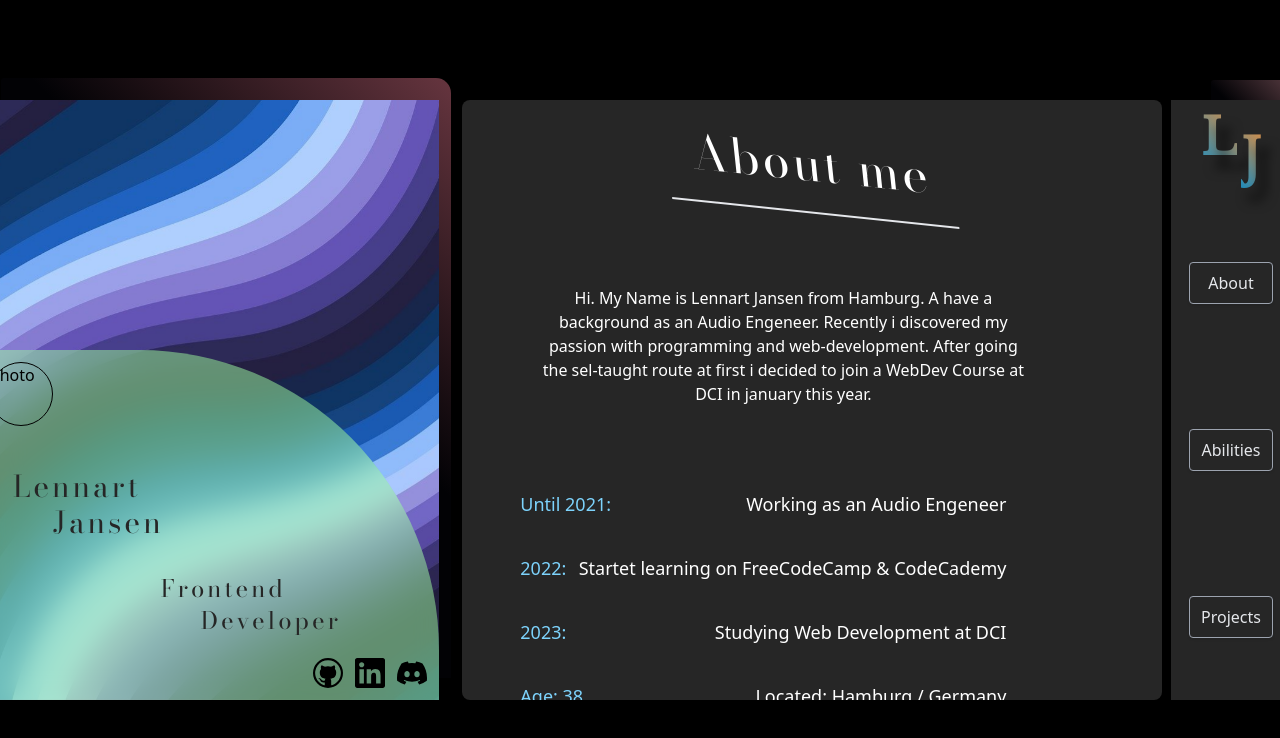
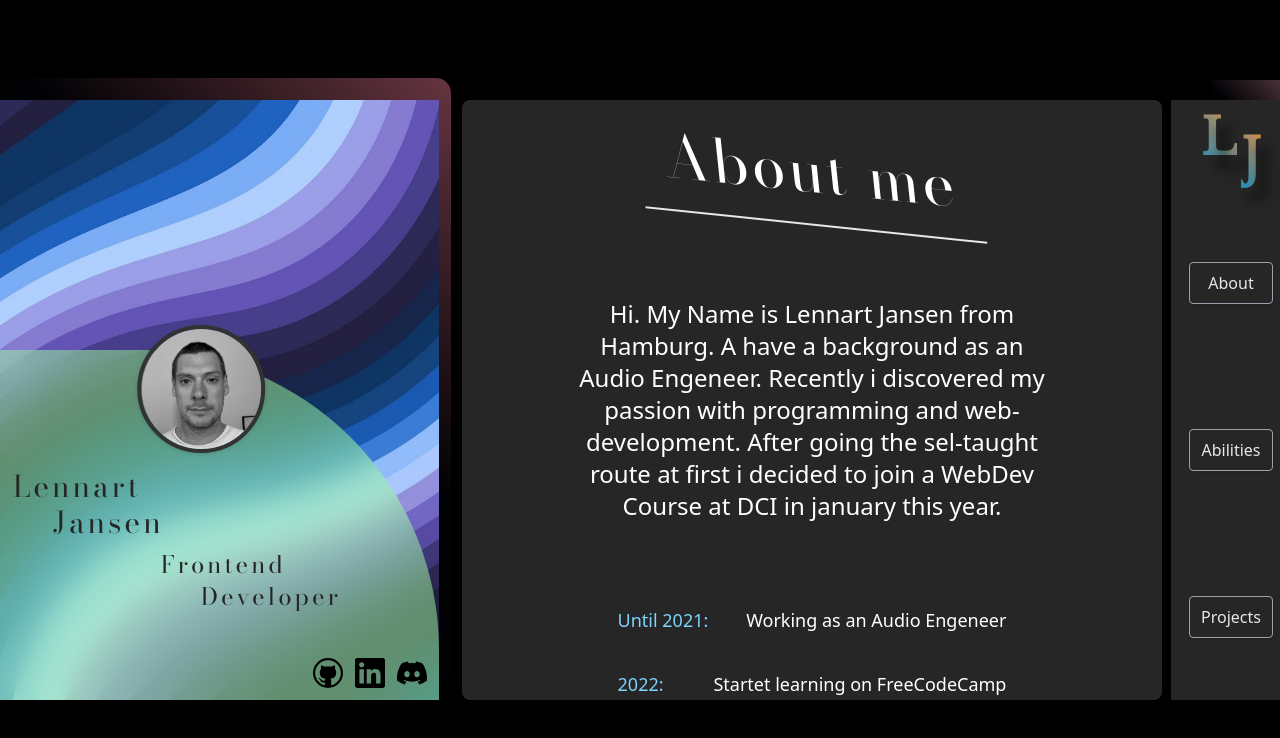
Before and after one commit to Len-J-108/portfolio, a React (Vite) app: page / in a window 1280 px wide. Shown: the top 738 px of the page. Built offline with nearby package versions, Linux system fonts and the light colour scheme.

Commit message:
faceImage added

```diff
--- a/src/Components/About.jsx
+++ b/src/Components/About.jsx
@@ -9,36 +9,36 @@ const About = ({ switchProps }) => {
       exit='exit'
       className='bg-neutral-800 w-full h-full rounded-lg flex items-center flex-col gap-6 overflow-y-scroll'
     >
-      <h2 className='fff-bodoni text-5xl mt-10 pb-6  px-6 border-b-2 skew-x-6 skew-y-6'>
+      <h2 className='fff-bodoni sm:text-xs md:text-5xl lg:text-6xl mt-10 pb-6  px-6 border-b-2 skew-x-6 skew-y-6'>
         About me
       </h2>
       <div className='wrapper w-5/6'>
-        <p className='w-10/12 mx-5 my-12 text-center'>
+        <p className='w-10/12 mx-auto my-12 text-center md:text-lg lg:text-2xl font-thin'>
           Hi. My Name is Lennart Jansen from Hamburg. A have a background as an
           Audio Engeneer. Recently i discovered my passion with programming and
           web-development. After going the sel-taught route at first i decided
           to join a WebDev Course at DCI in january this year.
         </p>
-        <div id='life' className='flex flex-col h-96 justify-evenly text-lg'>
-          <div className='w-10/12 flex justify-between'>
+        <div id='life' className='flex flex-col w-8/12 h-96 mx-auto justify-evenly text-lg'>
+          <div className='w-full flex justify-between'>
             <h3 className='inline-block text-sky-300'>Until 2021:</h3>
-            <span className='font-thin '>Working as an Audio Engeneer</span>
+            <span className='font-thin'>Working as an Audio Engeneer</span>
           </div>
-          <div className='w-10/12 flex justify-between'>
+          <div className='w-full flex justify-between'>
             <h3 className='inline-block text-sky-300'>2022:</h3>
             <span className='font-thin '>
-              Startet learning on FreeCodeCamp & CodeCademy{' '}
+              Startet learning on FreeCodeCamp
             </span>
           </div>
-          <div className='w-10/12 flex justify-between'>
+          <div className='w-full flex justify-between'>
             <h3 className='inline-block text-sky-300'>2023:</h3>
             <span className='font-thin '>Studying Web Development at DCI</span>
           </div>
-          <div className='w-10/12 flex justify-between'>
+          <div className='w-full flex justify-between'>
             <h3 className='inline-block text-sky-300'>Age: 38</h3>
             <span className='font-thin '>Located: Hamburg / Germany</span>
           </div>
-          <div className='w-10/12 flex justify-between'>
+          <div className='w-full flex justify-between'>
             <h3 className='inline-block text-sky-300'>Languages:</h3>
             <ul className='font-thin'>
               <li>English (fluently)</li>
--- a/src/Components/ContentLeftBottom.jsx
+++ b/src/Components/ContentLeftBottom.jsx
@@ -4,14 +4,17 @@ import { VscGithub } from 'react-icons/vsc';
 import { SiLinkedin } from 'react-icons/si';
 import { BsDiscord } from 'react-icons/bs';
 
+import faceImage from '../Assets/images/faceRoundScaledDown.png';
+
 const ContentLeftBottom = () => {
   const twClassNames = ['hidden', 'lg:block', 'backdrop-blur-md'];
   return (
     <div className={twClassNames.join(' ') + ' content-left-bottom'}>
-      <div className='flex h-full justify-end items-end p-3 gap-3'>
-        <div className='text-black self-start absolute left-0 rounded-full border border-black w-16 h-16'>
-          Photo
-        </div>
+      <div className='flex h-full justify-end items-end p-3 gap-3 relative'>
+        {/* <div className='text-black self-start relative left-0 rounded-full border border-black w-16 h-16'>
+          Photo */}
+          <img src={faceImage} alt="face" className="face-round w-32 h-32 object-cover border-4 border-red-900 drop-shadow rounded-full grayscale self-start" />
+        {/* </div> */}
         <div
           id='heading-name'
           className='fff-bodoni self-center absolute left-6 bottom-40 '
@@ -19,7 +22,7 @@ const ContentLeftBottom = () => {
           <h5 className='text-3xl text-neutral-800'>Lennart</h5>
           <h5 className='text-3xl text-neutral-800 relative left-10'>Jansen</h5>
         </div>
-        <div id='heading-decrition' className='self-center relative top-20'>
+        <div id='heading-decrition' className='self-center relative top-14'>
           <h5 className='fff-bodoni  text-2xl text-neutral-800'>Frontend</h5>
           <h5 className='fff-bodoni  text-2xl text-neutral-800 relative left-10'>
             Developer
--- a/src/Styles/Layout/flex.scss
+++ b/src/Styles/Layout/flex.scss
@@ -23,6 +23,13 @@
   border-top-right-radius: 50%;
   // border-top-left-radius: 50%;
   border-top-right-radius: 300px;
+}
+
+.face-round {
+  position: absolute;
+  top: -25px;
+  left: 50%;
+  transform: translateX(-60%);
 }
 
 .item-content-right {
--- a/tailwind.config.js
+++ b/tailwind.config.js
@@ -1,9 +1,12 @@
-
 /** @type {import('tailwindcss').Config} */
 export default {
   content: ['./index.html', './src/**/*.{js,ts,jsx,tsx}'],
   theme: {
-    extend: {},
+    extend: {
+      screens: {
+        xs: '400px',
+      },
+    },
   },
   plugins: [],
 };
```
Also changed, not shown: src/Assets/images/faceRoundScaledDown.png (added), src/Assets/images/faceSwap.jpg (deleted).
